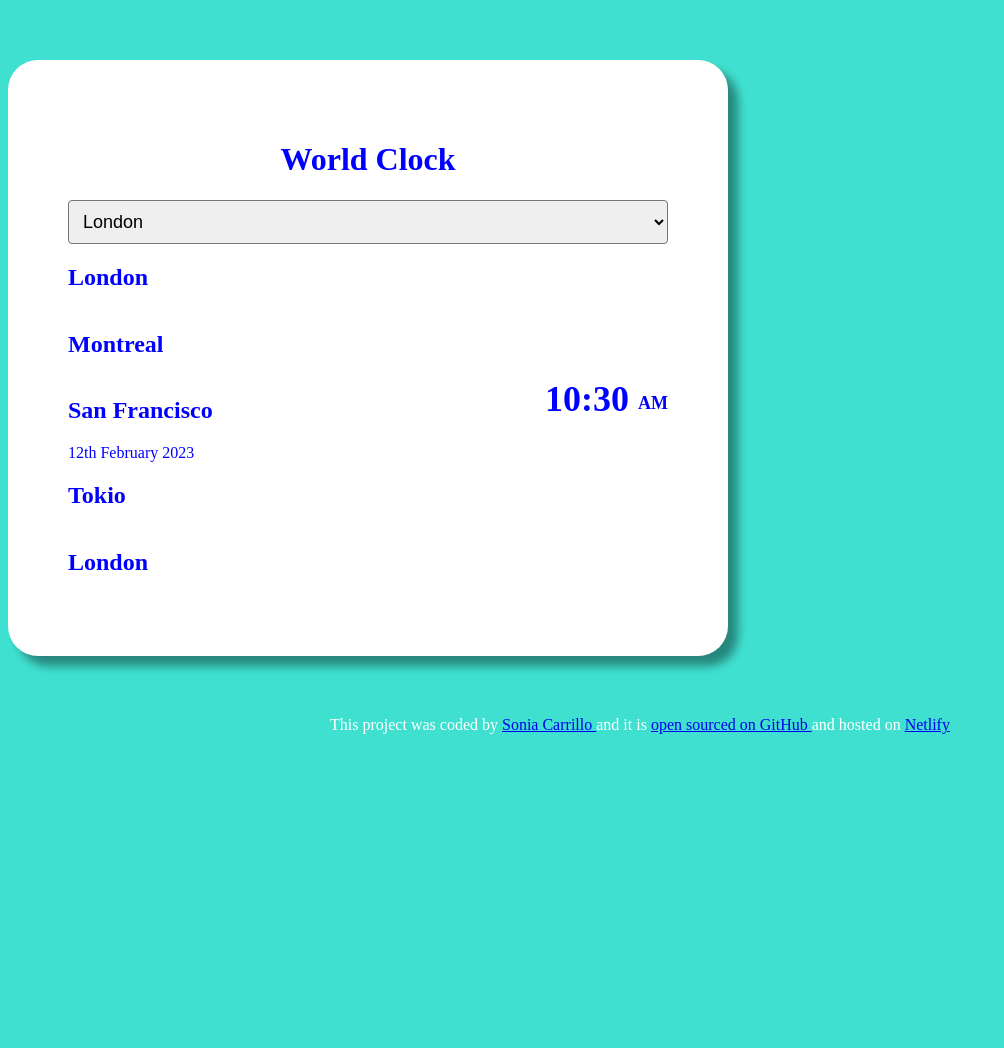
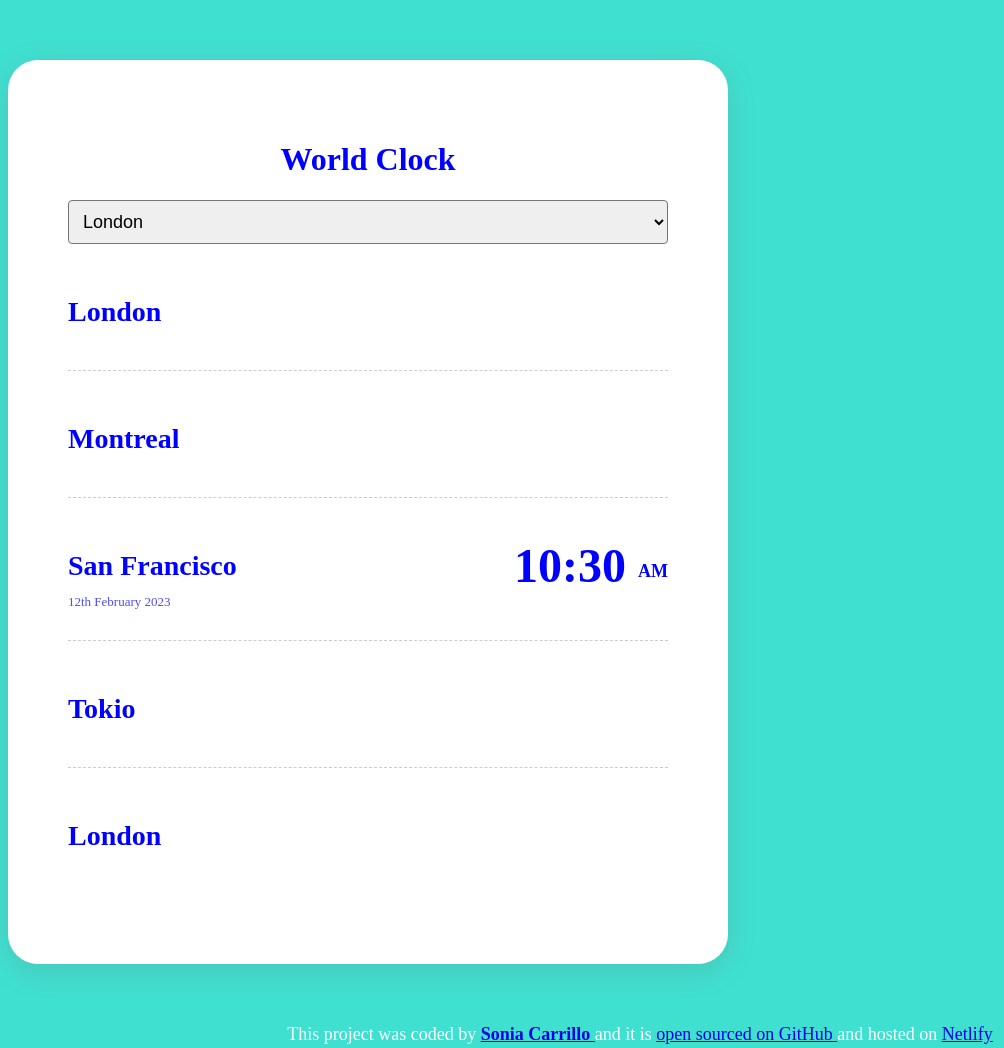
Before and after one commit to SoniaCarrilloM/world-clock, a plain HTML site: page index.html in a window 1280 px wide. Shown: the whole page, without its empty margins (0-1004 px from the left). Before the commit the page ends 800 px from the top, so only its background shows below. Drawn offline with Linux system fonts and the light colour scheme.

Commit message:
Finished CSS

```diff
--- a/CSS/style.css
+++ b/CSS/style.css
@@ -2,14 +2,19 @@
   background: greenyellow;
   color: blue;
   max-width: 600px;
-  margin: 0 auto;
+  margin: 60px;
   background: white;
   padding: 60px;
   margin: 60px 0;
-  box-shadow: 10px 10px 10px rgba(0, 0, 0, 0.4);
+  box-shadow: rgba(100, 100, 111, 0.2) 0px 7px 29px 0px;
   border-radius: 30px;
 }
 
+h2 {
+  margin: 0;
+  line-height: 2;
+  font-size: 28px;
+}
 select {
   display: block;
   width: 100%;
@@ -20,11 +25,22 @@ select {
 
 .city {
   display: flex;
+  margin: 10px 0;
+  padding: 30px 0;
   justify-content: space-between;
+  border-bottom: 1px dashed rgba(0, 0, 0, 0.2);
 }
 
+.city:last-child {
+  border: none;
+}
+.date {
+  opacity: 0.7;
+  font-size: 13px;
+  margin: 0;
+}
 .time {
-  font-size: 36px;
+  font-size: 48px;
   font-weight: bold;
 }
 
@@ -43,5 +59,7 @@ h1 {
 }
 
 footer {
+  font-size: 18px;
   text-align: center;
+  color: rba (0, 0, 0, 0.8);
 }
--- a/index.html
+++ b/index.html
@@ -83,7 +83,7 @@
 
     </select>
     <footer>
-      This project was coded by <a href="#">Sonia Carrillo </a>and it is
+      This project was coded by <a href="#"><strong>Sonia Carrillo </strong></a>and it is
       <a href="#" target="_blank"> open sourced on GitHub </a>and hosted on
       <a href="#" target="_blank">Netlify </a>
     </footer>
```
